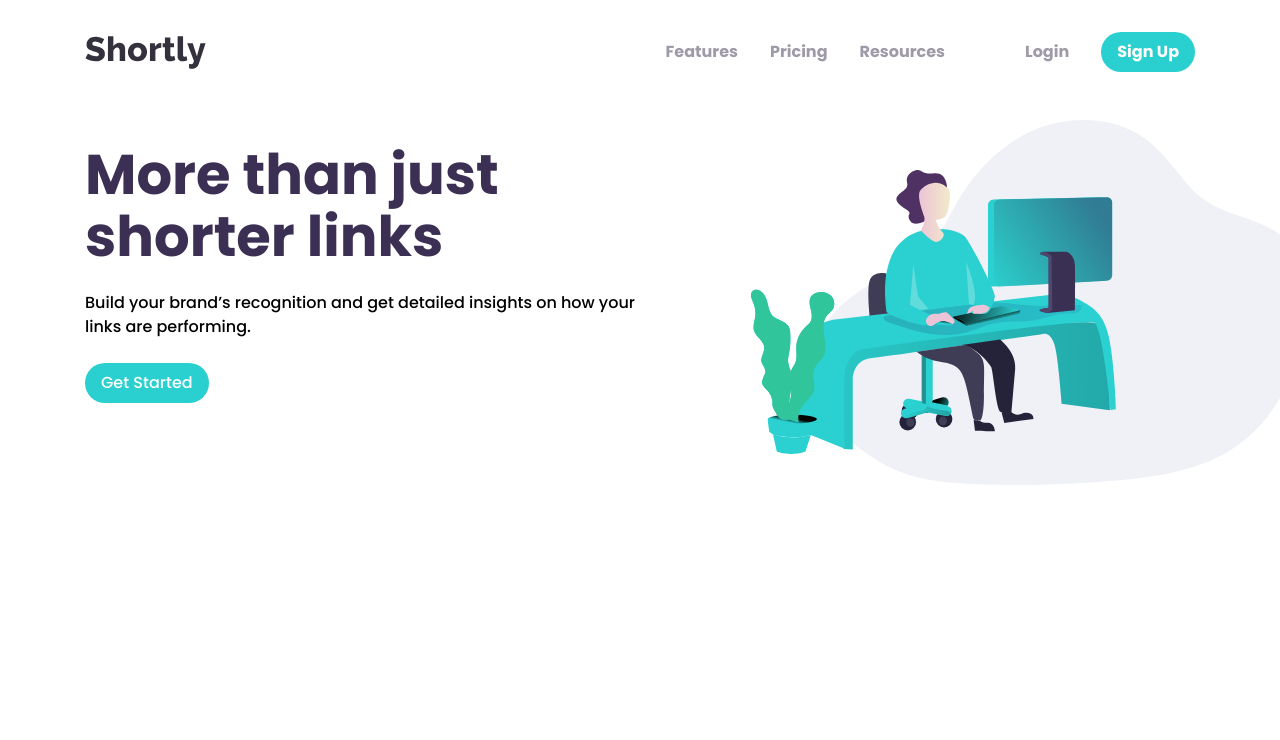
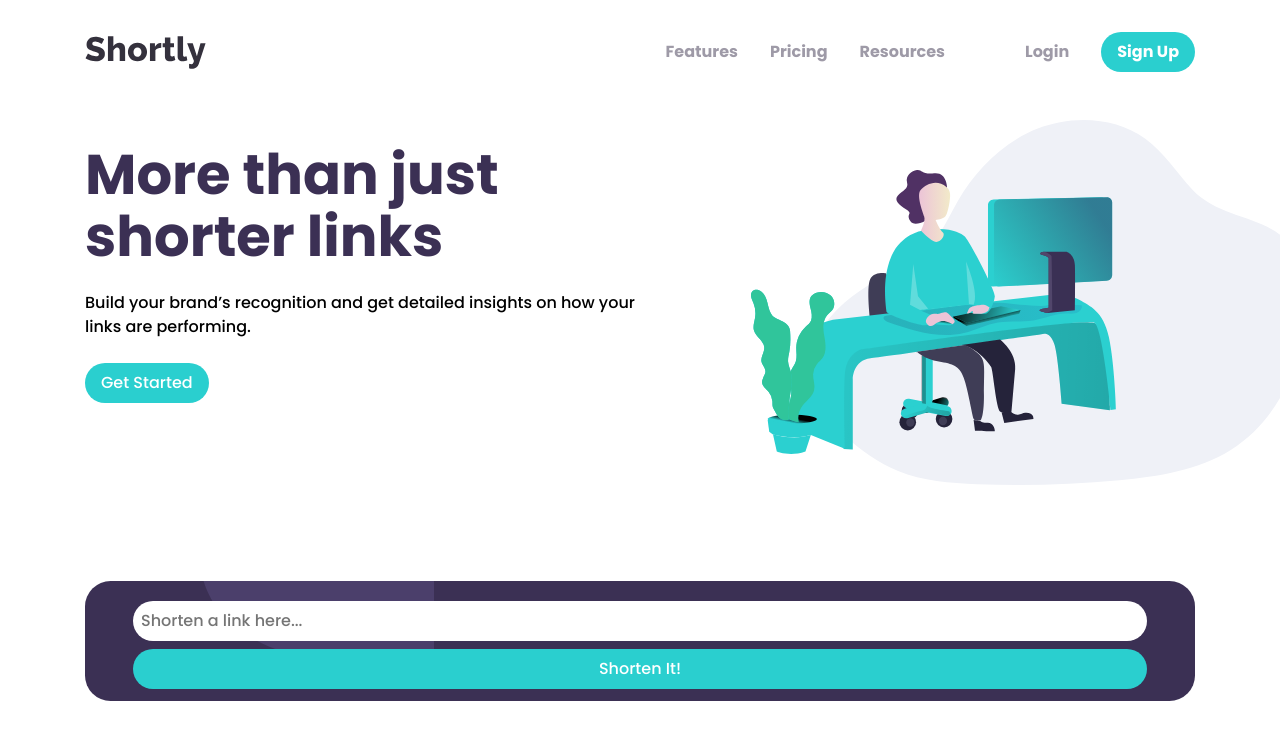
Before and after one commit to dindiongco/url-shortening-landing-page, a React (Vite) app: page / in a window 1280 px wide. Shown: the top 740 px of the page. Built offline with nearby package versions, Linux system fonts and the light colour scheme.

Commit message:
Added URL Shortening API functionality

```diff
--- a/package.json
+++ b/package.json
@@ -10,8 +10,10 @@
     "preview": "vite preview"
   },
   "dependencies": {
+    "axios": "^1.4.0",
     "react": "^18.2.0",
-    "react-dom": "^18.2.0"
+    "react-dom": "^18.2.0",
+    "react-hook-form": "^7.45.0"
   },
   "devDependencies": {
     "@types/react": "^18.0.37",
--- a/src/App.jsx
+++ b/src/App.jsx
@@ -1,5 +1,6 @@
 import { Header } from "./components/Header"
 import { Hero } from "./components/Hero"
+import { URLForm } from "./components/URLForm"
 
 function App() {
 
@@ -7,6 +8,7 @@ function App() {
     <>
       <Header></Header>
       <Hero></Hero>
+      <URLForm></URLForm>
     </>
   )
 }
--- /dev/null
+++ b/src/api/URLApi.js
@@ -0,0 +1,5 @@
+import axios from "axios";
+
+export const api = axios.create({
+  baseURL: "https://api.shrtco.de/v2/",
+});
--- a/src/components/Hero.jsx
+++ b/src/components/Hero.jsx
@@ -2,7 +2,7 @@
 
 export const Hero = () => {
   return (
-    <section className="padding-block-700 column-sm text-center-sm">
+    <section className="padding-block-700 text-center-sm">
       <div className="container">
         <div className="hero">
           <div className="hero-text | mt-500">
--- a/src/components/URLForm.jsx
+++ b/src/components/URLForm.jsx
@@ -1,7 +1,44 @@
-import React from 'react'
+import { useState } from 'react'
+import {useForm} from 'react-hook-form'
+import { api } from '../api/URLApi';
+
 
 export const URLForm = () => {
+  const { register, handleSubmit } = useForm({});
+  const [originalURL, setOriginalURL] = useState()
+  const [shortURL, setShortURL] = useState()
+  const [copied, setCopied] = useState(false)
+
+
+  function callAPI (data) {
+    api.get('shorten', {params: {url: data.url}}).then((res) => {
+      setOriginalURL(data.url)
+      setShortURL(res.data.result.short_link)
+    }).catch((error) => {
+      console.log(error)
+    })
+  }
+
+  function copyURL() {
+    navigator.clipboard.writeText(shortURL)
+    setCopied(true)
+  }
+
   return (
-    <div>URLForm</div>
+    <section className='padding-block-700'>
+      <div className="container">
+        <div className="form-wrapper">
+          <form className='form-control' onSubmit={handleSubmit(callAPI)}>
+            <input type="text" {...register("url", { required: true })} placeholder='Shorten a link here...' />
+            <button type='submit' className='button'>Shorten It!</button>
+          </form>
+        </div>
+      </div>
+      <div className="container">
+        <ul className='result-list'>
+          {shortURL != null && <li><p>{originalURL}</p> <p>{shortURL}<button className='button' onClick={copyURL}>{copied ? 'Copied!' : 'Copy'}</button></p></li>}
+        </ul>
+      </div>
+    </section>
   )
 }
--- a/src/styles.css
+++ b/src/styles.css
@@ -178,10 +178,6 @@ body {
     }
 }
 
-.hero-text {
-
-}
-
 .hero-image {
     order: 1;
     transform: translate(20%);
@@ -207,6 +203,55 @@ body {
         line-height: 1.1;
     }
 }
+
+/* form */
+
+.form-wrapper {
+    background: var(--clr-accent-400);
+    background-image: url('../src/assets/bg-shorten-mobile.svg');
+    background-position: 7rem -3rem;
+    background-repeat: no-repeat;
+    padding: var(--size-300) var(--size-700);
+    border-radius: 2vw;
+}
+
+.form-control {
+    display: grid;
+}
+
+.form-control > * {
+    margin-top: var(--size-200);
+}
+
+.form-control input {
+    padding: var(--size-200);
+    border: 0;
+    border-radius: 2vw;
+}
+
+.form-control button {
+    border-radius: 2vw;
+}
+
+/* form result */
+
+.result-list {
+    padding: var(--size-100) var(--size-700);
+    margin-top: var(--size-300);
+    border-radius: 2vw;
+}
+
+.result-list li {
+    display: flex;
+    justify-content: space-between;
+    align-items: center;
+}
+
+.result-list button {
+    margin-left: var(--size-300);
+    padding: var(--size-100) var(--size-300);
+}
+
 
 /* utility */
 
```
Also changed, not shown: 1 other file (tests, documents, lock files or other folders).
